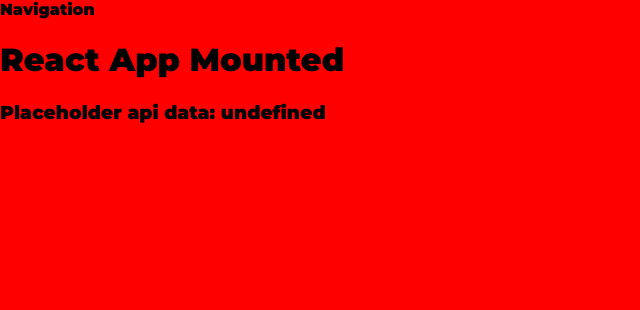
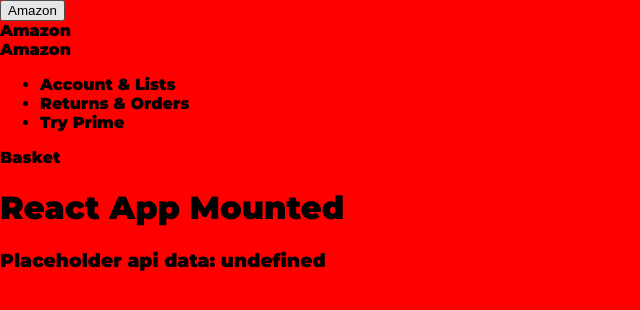
Before and after one commit to mrndhlovu/react-django-amazon-clone, a React app in the folder frontend/: page / in a window 1280 px wide. Shown: the top 310 px of the page, without its empty margins (0-640 px from the left). Built offline with nearby package versions, Linux system fonts and the light colour scheme; no server answers.

Commit message:
add header,  header tests and MainContext

```diff
--- a/frontend/package.json
+++ b/frontend/package.json
@@ -21,8 +21,8 @@
     "lint": "eslint ./src --fix",
     "lint:test": "yarn lint && yarn test",
     "test:backend": "jest && cd .. && cd backend && yarn test",
-    "test:watch": "jest --watch",
-    "test": "jest",
+    "test:watch": "jest --watch --runInBand --detectOpenHandles",
+    "test": "jest --runInBand --detectOpenHandles",
     "coverage": "jest --coverage --watch",
     "start": "webpack-dev-server --mode development  --config webpack.dev.js --open",
     "build": "webpack --mode production --config webpack.prod.js"
--- /dev/null
+++ b/frontend/src/js/components/Header.js
@@ -0,0 +1,31 @@
+import React from "react";
+import { useMainContext } from "../utils/hookUtils";
+
+const Navigation = () => {
+  const { openSideBarHandler } = useMainContext();
+
+  return (
+    <div data-testid="app-header">
+      <button
+        data-testid="nav-burger-menu"
+        onClick={() => openSideBarHandler()}
+        type="button"
+      >
+        Amazon
+      </button>
+      <div data-testid="logo">Amazon</div>
+      <div data-testid="nav-search-bar">Amazon</div>
+      <div data-testid="nav-links-container">
+        <ul>
+          <li>Account & Lists</li>
+          <li>Returns & Orders</li>
+          <li>Try Prime</li>
+        </ul>
+
+        <div data-testid="nav-cart-container">Basket</div>
+      </div>
+    </div>
+  );
+};
+
+export default Navigation;
--- a/frontend/src/js/components/Navigation.js
+++ /dev/null
@@ -1,7 +0,0 @@
-import React from "react";
-
-const Navigation = () => {
-  return <div>Navigation</div>;
-};
-
-export default Navigation;
--- a/frontend/src/js/containers/AppContainer.js
+++ b/frontend/src/js/containers/AppContainer.js
@@ -1,13 +1,24 @@
 import React from "react";
 import PropTypes from "prop-types";
-import Navigation from "../components/Navigation";
+import Header from "../components/Header";
+import { MainContext } from "../utils/contextUtils";
 
-const AppContainer = ({ children }) => (
-  <div data-testid="app-container">
-    <Navigation />
-    {children}
-  </div>
-);
+const AppContainer = ({ children }) => {
+  const openSideBarHandler = () => {};
+
+  const context = {
+    openSideBarHandler,
+  };
+
+  return (
+    <MainContext.Provider value={context}>
+      <div data-testid="app-container">
+        <Header />
+        {children}
+      </div>
+    </MainContext.Provider>
+  );
+};
 
 AppContainer.propTypes = {
   children: PropTypes.oneOfType([
--- a/frontend/src/js/utils/contextUtils.js
+++ b/frontend/src/js/utils/contextUtils.js
@@ -0,0 +1,3 @@
+import { createContext } from "react";
+
+export const MainContext = createContext(undefined);
--- a/frontend/src/js/utils/hookUtils.js
+++ b/frontend/src/js/utils/hookUtils.js
@@ -1,8 +1,12 @@
 /* eslint-disable object-curly-newline */
 /* eslint-disable import/prefer-default-export */
 
-import { useState, useEffect } from "react";
+import { useState, useEffect, useContext } from "react";
 import { requestPlaceholderData } from "../apis/apiRequests";
+
+import { MainContext } from "./contextUtils";
+
+export const useMainContext = () => useContext(MainContext);
 
 export const useFetch = (url, options = {}) => {
   const [data, setData] = useState(undefined);
```
Also changed, not shown: frontend/.eslintrc.js, 1 other file (tests, documents, lock files or other folders).
